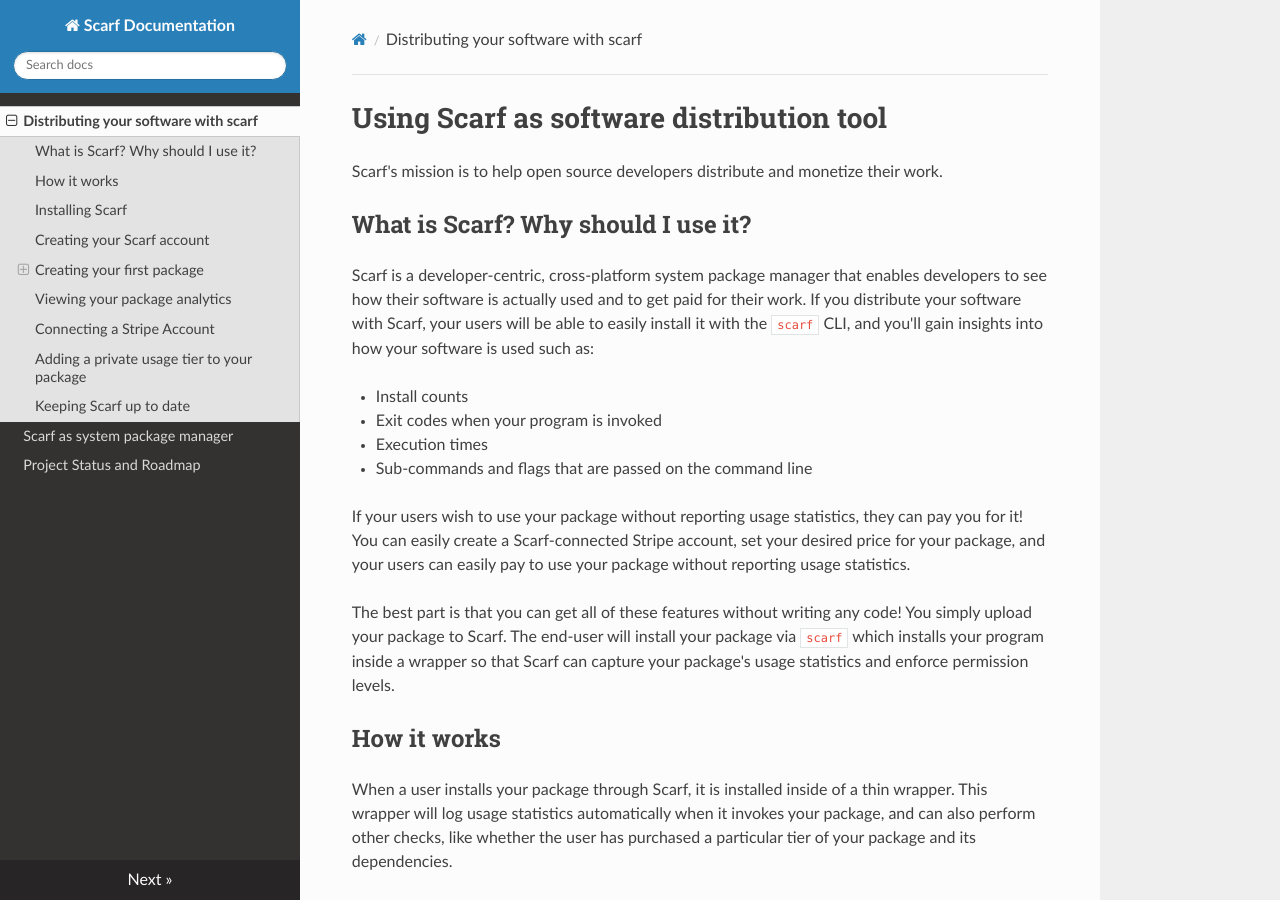
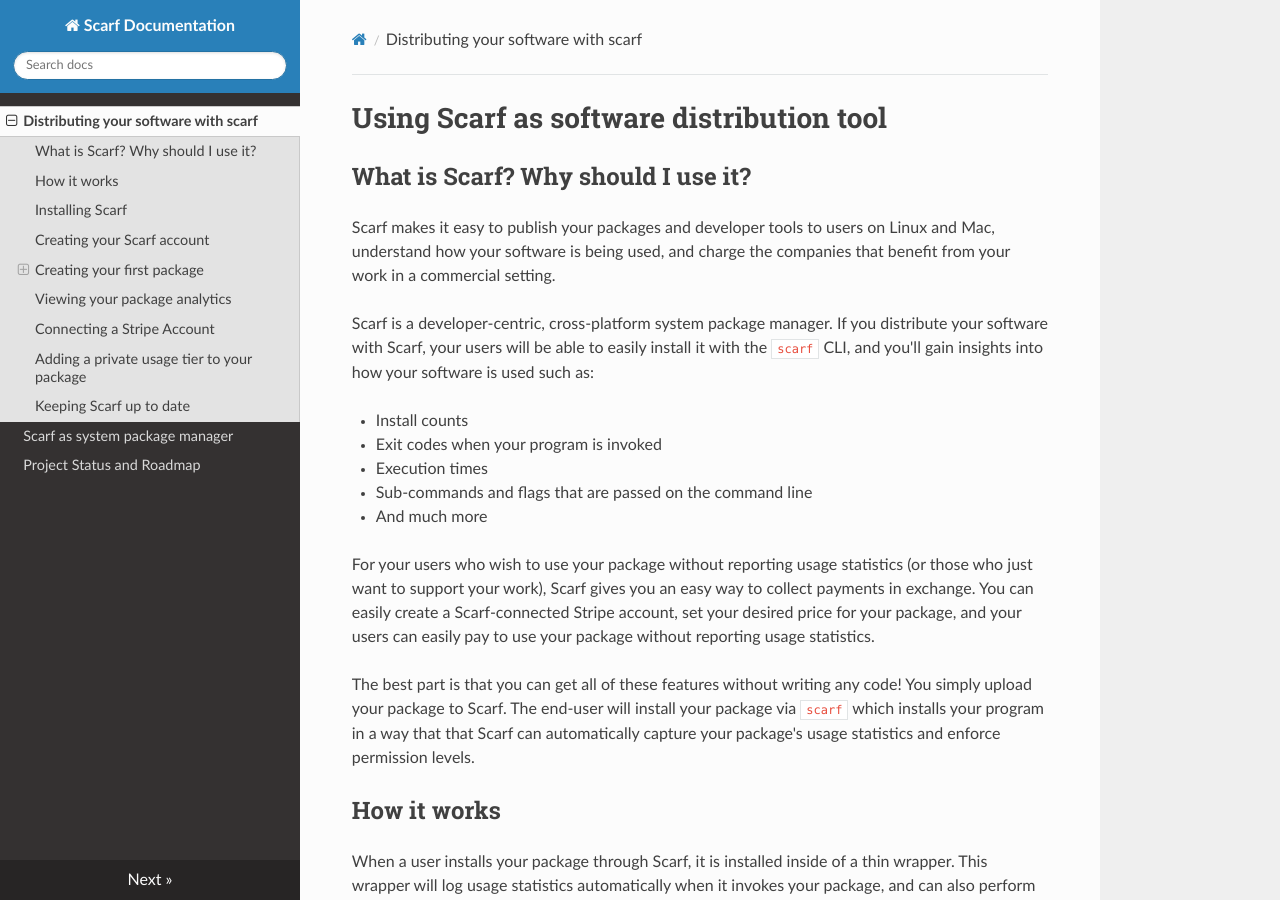
Before and after one commit to scarf-sh/scarf, an MkDocs documentation site: the page built from docs/docs/index.md, in a window 1280 px wide and 900 px high. Built offline with MkDocs 1.6.1, drawn with Linux system fonts in a browser that asks for light colours; nearby versions of some CDN libraries.

Commit message:
doc update

```diff
--- a/docs/docs/index.md
+++ b/docs/docs/index.md
@@ -1,29 +1,33 @@
 # Using Scarf as software distribution tool
-
-Scarf's mission is to help open source developers distribute and monetize their work.
 
 ## What is Scarf? Why should I use it?
 
-Scarf is a developer-centric, cross-platform system package manager
-that enables developers to see how their software is actually used and to get
-paid for their work. If you distribute your software with Scarf, your users will
-be able to easily install it with the `scarf` CLI, and you'll gain insights into
-how your software is used such as:
+Scarf makes it easy to publish your packages and developer tools to users on
+Linux and Mac, understand how your software is being used, and charge the
+companies that benefit from your work in a commercial setting.
+
+Scarf is a developer-centric, cross-platform system package manager. If you
+distribute your software with Scarf, your users will be able to easily install
+it with the `scarf` CLI, and you'll gain insights into how your software is used
+such as:
 
 - Install counts
 - Exit codes when your program is invoked
 - Execution times
 - Sub-commands and flags that are passed on the command line
+- And much more
 
-If your users wish to use your package without reporting usage statistics, they
-can pay you for it! You can easily create a Scarf-connected Stripe account, set
-your desired price for your package, and your users can easily pay to use your
-package without reporting usage statistics.
+For your users who wish to use your package without reporting usage statistics
+(or those who just want to support your work), Scarf gives you an easy way to
+collect payments in exchange. You can easily create a Scarf-connected Stripe
+account, set your desired price for your package, and your users can easily pay
+to use your package without reporting usage statistics.
 
 The best part is that you can get all of these features without writing any
 code! You simply upload your package to Scarf. The end-user will install your
-package via `scarf` which installs your program inside a wrapper so that Scarf
-can capture your package's usage statistics and enforce permission levels.
+package via `scarf` which installs your program in a way that that Scarf can
+automatically capture your package's usage statistics and enforce permission
+levels.
 
 ## How it works
 
```
